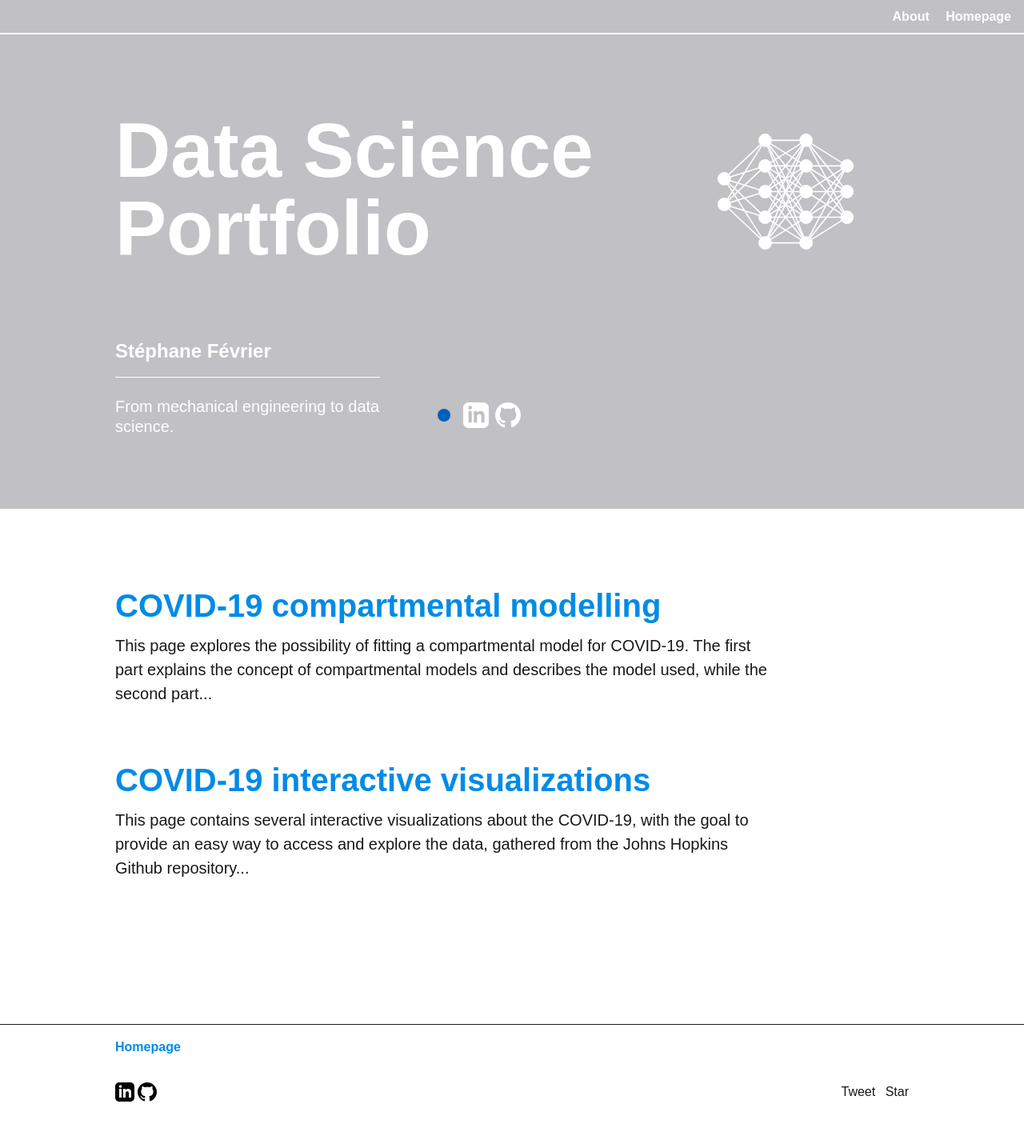
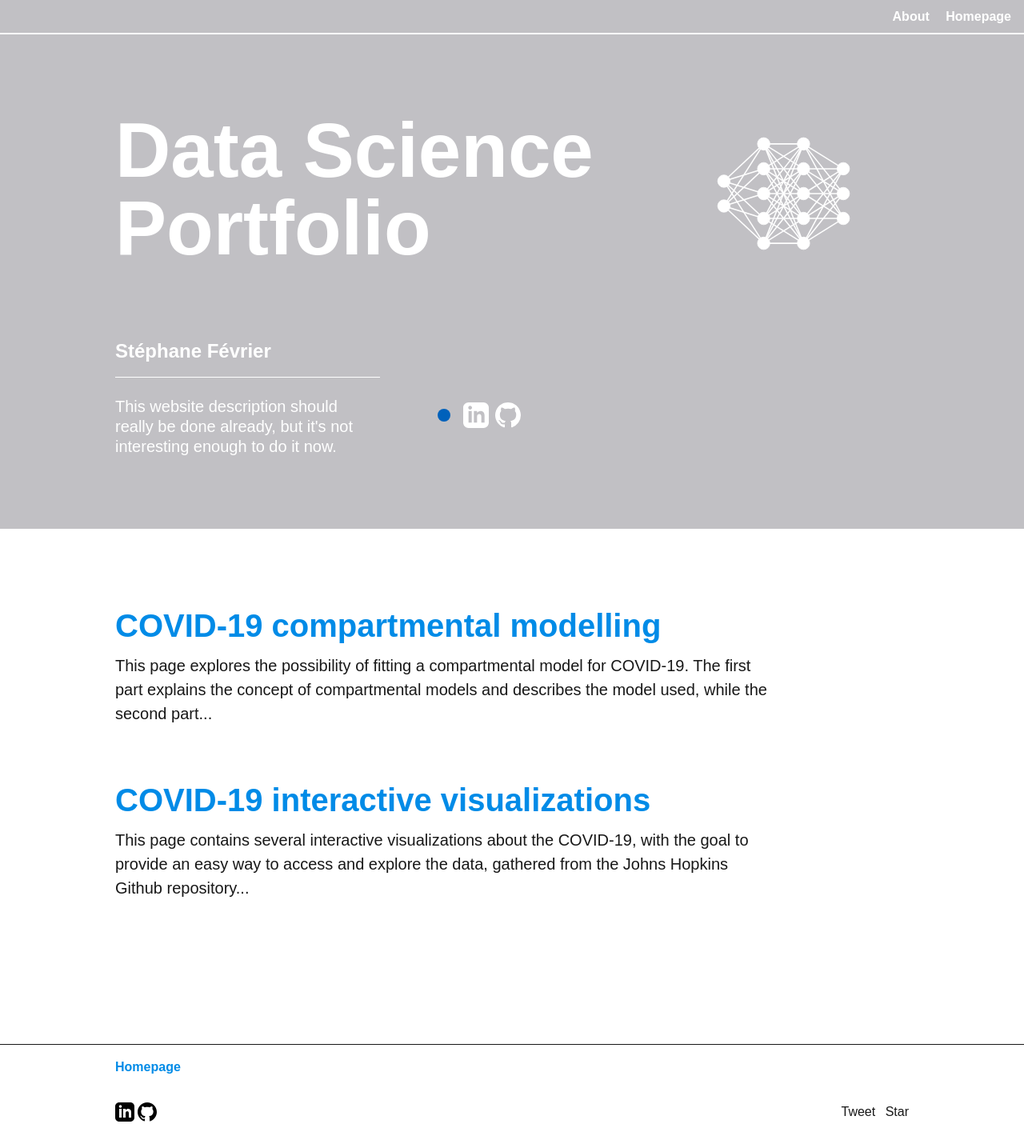
Before and after one commit to stephanefevrier/stephanefevrier.github.io, a Jekyll site: the page built from index.md, in a window 1280 px wide. Shown: the whole page at 80% size. Built offline with Jekyll 4.4.1, drawn with Linux system fonts in a browser that asks for light colours; comment, search, counter and statistics services are not loaded; our own code applies the rules of GitHub Pages for plain Markdown files; before the commit the page ends 1400 px from its top, so only the background shows below that.

Commit message:
website description changed

```diff
--- a/_config.yml
+++ b/_config.yml
@@ -21,7 +21,8 @@
 title: Data Science Portfolio
 email: stephane.fevrier.77@gmail.com
 description: >- # this means to ignore newlines until "baseurl:"
-    From mechanical engineering to data science.
+    This website description should really be done already,
+    but it's not interesting enough to do it now.
 
 #  Write an awesome description for your new site here. You can edit this
 #  line in _config.yml. It will appear in your document head meta (for
--- a/_includes/head.html
+++ b/_includes/head.html
@@ -1,6 +1,7 @@
 <head>
   <meta charset="utf-8">
   <meta http-equiv="X-UA-Compatible" content="IE=edge">
+  <!-- remove "content" below to force desktop version -->
   <meta name="viewport" content="width=device-width, initial-scale=1">
 
   <title>{% if page.title %}{{ page.title | escape }}{% else %}{{ site.title | escape }}{% endif %}</title>
--- a/_layouts/home.html
+++ b/_layouts/home.html
@@ -25,7 +25,7 @@
           <h1 class="h0 inline-block col-9 sm-width-full py-4 mt-3 header-title">{{ site.title }}</h1>
 
           <div class="inline-block mt-3 mr-1">
-            <img src="/images/nn-logo.svg" alt="LOGO" width=180 px>
+            <img src="/images/nn-logo.svg" alt="LOGO" width=175 px>
           </div>
 
           <h1 class="h3 inline-block col-9 sm-width-full py-0 mt-0 header-title">{{ site.author }}</h1>
```
